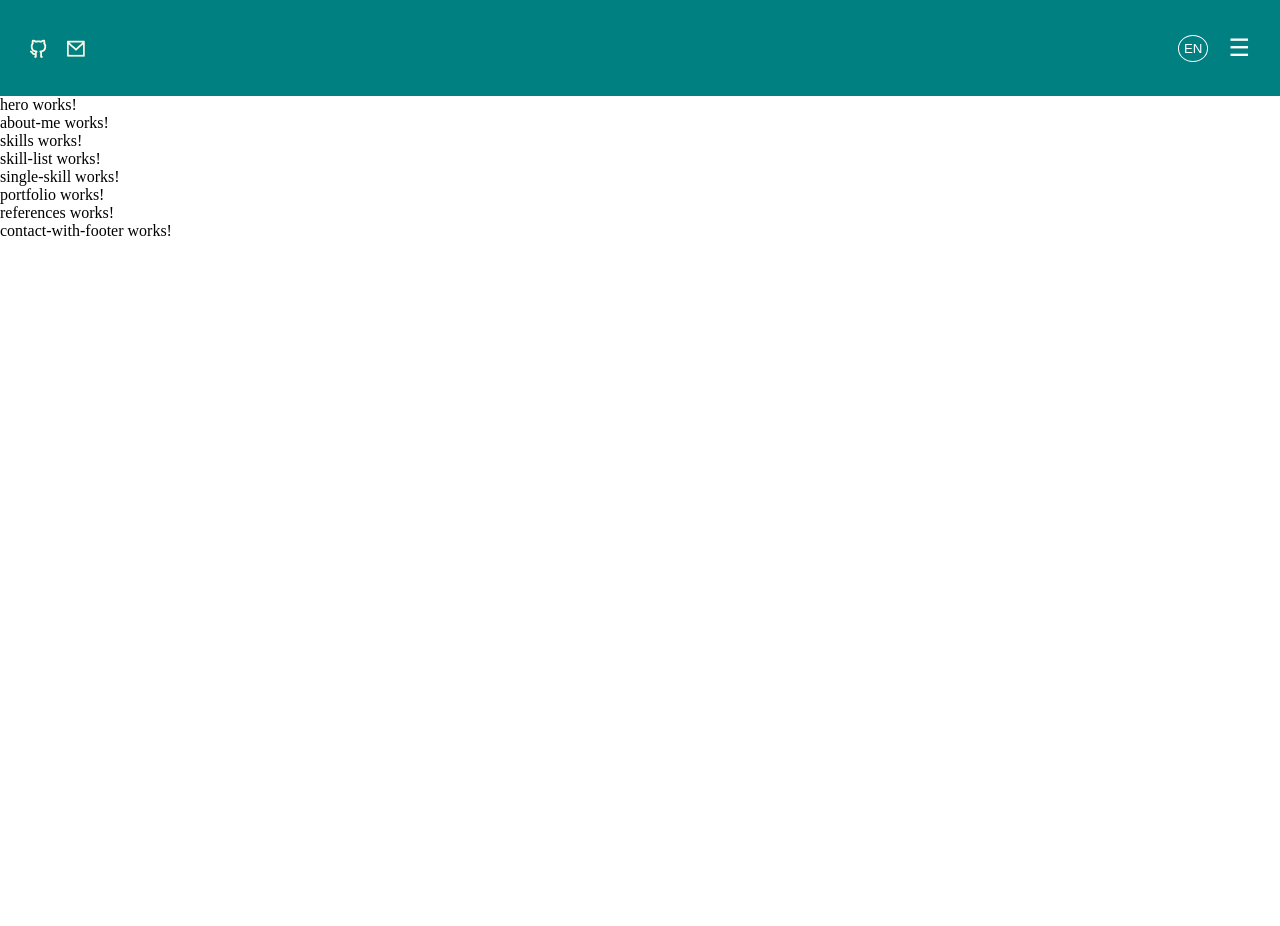
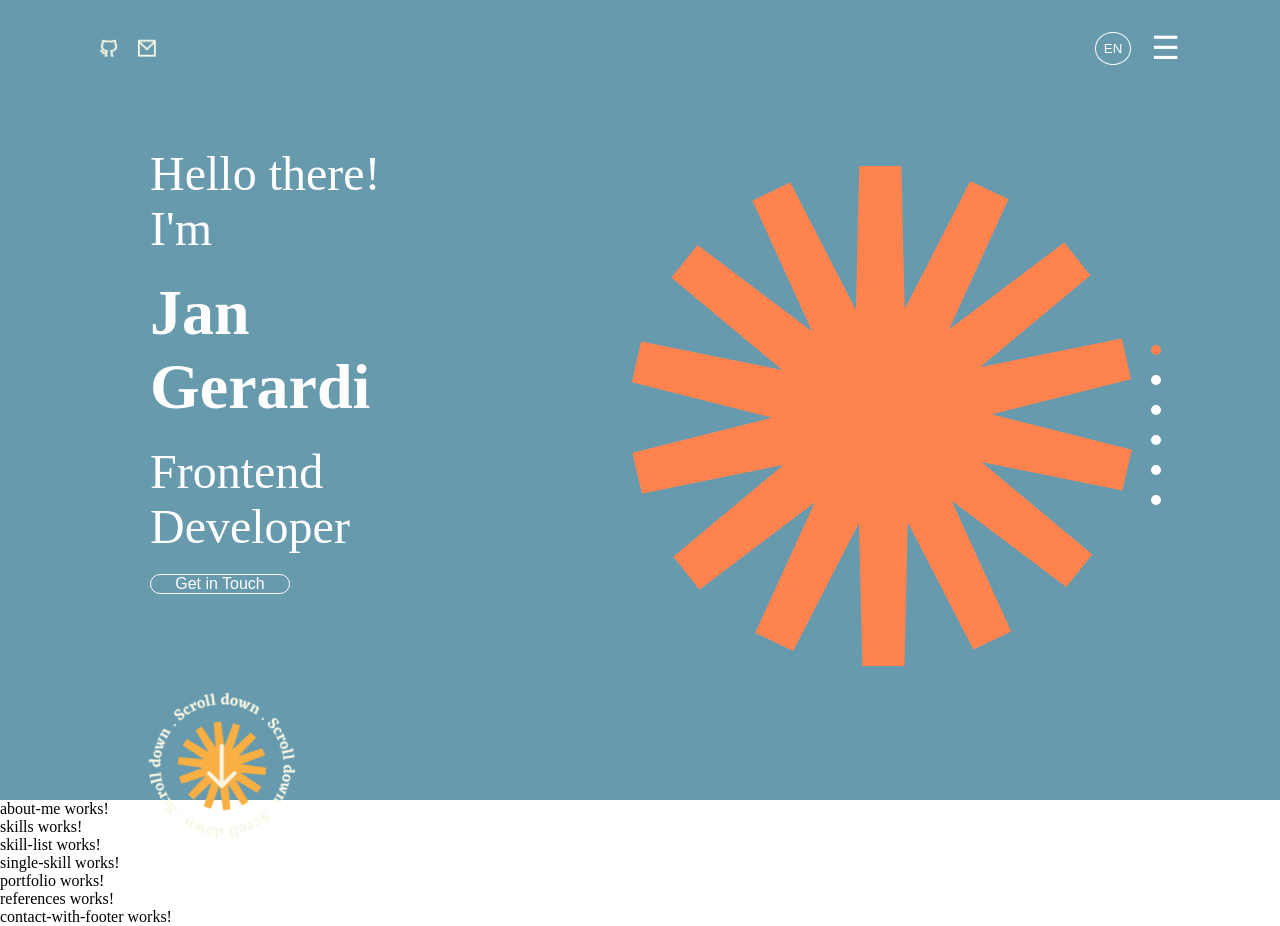
Before and after one commit to JanGerardi/Portfolio, an Angular app: page / in a window 1280 px wide. Before the commit the page ends 800 px from the top, so only its background shows below. Built offline with nearby package versions, Linux system fonts and the light colour scheme.

Commit message:
added Hero

```diff
--- a/src/app/header/header.component.scss
+++ b/src/app/header/header.component.scss
@@ -1,15 +1,13 @@
 header{
-    z-index: 100;
-    background-color: teal;
-    position: sticky;
-    top: 0;
-    left: 0;
+    background-color: rgb(103, 154, 172);
 }
 
 #content{
     width: 100%;
     height: 12dvh;
     max-width: 1920px;
+    padding-left: 100px;
+    padding-right: 100px;
     display: flex;
     justify-content: space-between;
     align-items: center;
@@ -19,9 +17,10 @@ header{
     display: flex;
     align-items: center;
     gap: 20px;
-    padding-left: 30px;
 
     img{
+        height: 18px;
+        width: 18px;
         cursor: pointer;
     }
 }
@@ -30,7 +29,6 @@ header{
     display: flex;
     align-items: center;
     gap: 20px;
-    padding-right: 30px;
 
     button{
         background: none;
@@ -38,7 +36,7 @@ header{
         border-color: white;
         border-style: solid;
         border-width: 1.5px;
-        padding: 5px;
+        padding: 8px;
         border-radius: 50%;
         cursor: pointer;
 
@@ -48,7 +46,7 @@ header{
     }
 
     .burger-menu{
-        font-size: 24px;
+        font-size: 32px;
         color: white;
         cursor: pointer;
 
--- a/src/app/hero/hero.component.html
+++ b/src/app/hero/hero.component.html
@@ -1 +1,28 @@
-<p>hero works!</p>
+<section>
+    <div id="content">
+        <div class="section-content">
+            <div class="left-section">
+                <span> Hello there! I'm</span>
+                <h1>Jan<br>Gerardi</h1>
+                <span>Frontend Developer</span>
+                <button>Get in Touch</button>
+                <div class="scroll-down">
+                    <img src="./assets/image/scroll_down_symbol.png" alt="">
+                    <img src="./assets/image/scroll_down_arrow.png" alt="">
+                </div>
+            </div>
+            <div class="right-section">
+                <img src="" alt="">
+                <img src=".\assets\image\symbol_orange.png" alt="">
+            </div>
+        </div>
+        <div class="page-indicator">
+            <div></div>
+            <a href=""></a>
+            <a href=""></a>
+            <a href=""></a>
+            <a href=""></a>
+            <a href=""></a>
+        </div>
+    </div>
+</section>
--- a/src/app/hero/hero.component.scss
+++ b/src/app/hero/hero.component.scss
@@ -0,0 +1,116 @@
+section{
+    background-color: rgb(103, 154, 172);
+}
+
+#content{
+    width: 100%;
+    height: 88dvh;
+    max-width: 1920px;
+    padding-left: 100px;
+    padding-right: 100px;
+    padding-top: 50px;
+    display: flex;
+
+    .section-content{
+        width: 100%;
+        height: 100%;
+        padding-left: 50px;
+        display: flex;
+
+        .left-section{
+            width: 100%;
+            height: 100%;
+            color: white;
+            display: flex;
+            flex-direction: column;
+            gap: 20px;
+
+            span{
+                font-size: 48px;
+            }
+
+            h1{
+                font-size: 64px;
+            }
+
+            button{
+                color: white;
+                width: 140px;
+                height: 40px;
+                background: none;
+                border-color: white;
+                border-style: solid;
+                border-radius: 20px;
+                border-width: 1px;
+                font-size: 16px;
+
+                &:hover{
+                    background-color: rgb(255, 131, 79);;
+                }
+            }
+
+            .scroll-down{
+                margin-top: 80px;
+                width: fit-content;
+                height: fit-content;
+
+                img:first-child {
+                    display: block;
+                    animation-name: spin;
+                    animation-duration: 8s;
+                    animation-iteration-count: infinite;
+                    animation-timing-function: linear;
+                }
+
+                img:last-child {
+                    position: absolute;
+                    top: 50%;
+                    left: 50%;
+                    transform: translate(-50%, -50%);
+                }
+            }
+        }
+
+        .right-section{
+            height: 100%;
+            width: 100%;
+            padding-top: 20px;
+            padding-left: 200px;
+
+        }
+    }
+
+    .page-indicator{
+        width: 50px;
+        height: 100%;
+        display: flex;
+        justify-content: center;
+        align-items: center;
+        flex-direction: column;
+        gap: 20px;
+        padding-bottom: 12dvh;
+
+        div{
+            width: 10px;
+            height: 10px;
+            background-color: rgb(255, 131, 79);
+            border-radius: 50%;
+        }
+
+        a{
+            width: 10px;
+            height: 10px;
+            background-color: white;
+            border-radius: 50%;
+        }
+    }
+}
+
+@keyframes spin{
+    0%{
+        transform: rotate(0deg);
+    }
+    100%{
+        transform: rotate(360deg);
+    }
+}
```
